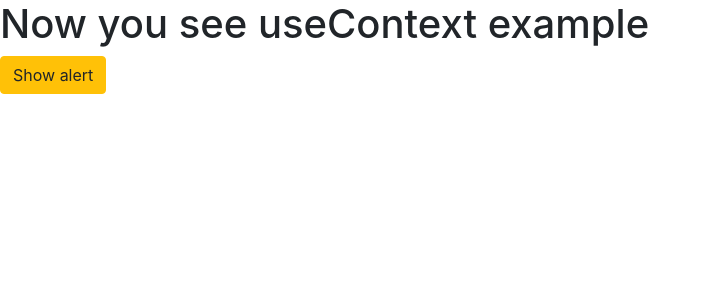
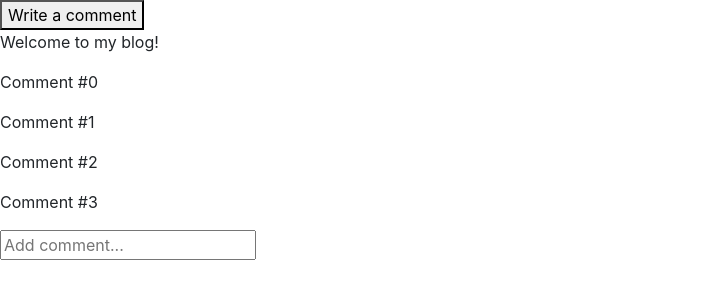
Before and after one commit to AlexandrChazov/react_hooks_examples, a React (Create React App) app: page / in a window 1280 px wide. Shown: the top 300 px of the page, without its empty margins (0-711 px from the left). Built offline with nearby package versions, Linux system fonts and the light colour scheme.

Commit message:
feat: add useImperativeHandle example

```diff
--- a/src/examples/App.css
+++ b/src/examples/App.css
@@ -7,11 +7,6 @@
   pointer-events: none;
 }
 
-@media (prefers-reduced-motion: no-preference) {
-  .App-logo {
-    animation: App-logo-spin infinite 20s linear;
-  }
-}
 
 .App-header {
   background-color: #282c34;
@@ -28,6 +23,17 @@
   color: #61dafb;
 }
 
+.CommentList {
+  height: 10em;
+  overflow-y: auto;
+}
+
+@media (prefers-reduced-motion: no-preference) {
+  .App-logo {
+    animation: App-logo-spin infinite 20s linear;
+  }
+}
+
 @keyframes App-logo-spin {
   from {
     transform: rotate(0deg);
--- /dev/null
+++ b/src/examples/useImperativeHandle.jsx
@@ -0,0 +1,83 @@
+import {forwardRef, useImperativeHandle, useRef} from "react";
+import "./App.css"
+
+const App = () => {
+  const postRef = useRef(null);
+
+  function handleClick() {
+    // т.о. мы получили доступ к списку коментариев "CommentList" и инпуту "Add comment..." дочерних компонент
+    postRef.current.scrollAndFocusAddComment();
+  }
+
+  return (
+    <>
+      <button onClick={handleClick}>
+        Write a comment
+      </button>
+      <Post ref={postRef} />
+    </>
+  );
+}
+
+// дочерние компоненты должны быть обёрнуты в "forwardRef"
+const Post = forwardRef((props, ref) => {
+  const commentsRef = useRef(null);
+  const addCommentRef = useRef(null);
+
+  // т.е. "useImperativeHandle" как бы добавляет новые методы к родительскому ref-у
+  useImperativeHandle(ref, () => {
+    return {
+      scrollAndFocusAddComment() {
+        commentsRef.current.scrollToBottom();
+        addCommentRef.current.focus();
+        // Это работать не будет, у нас нет полного доступа к инпуту
+        //    addCommentRef.current.style.opacity = 0.5;
+        //    addCommentRef.current.style.display = "none";
+      }
+    };
+  }, []);
+
+  return (
+    <>
+      <article>
+        <p>Welcome to my blog!</p>
+      </article>
+      <CommentList ref={commentsRef} />
+      <AddComment ref={addCommentRef} />
+    </>
+  );
+});
+
+// дочерние компоненты должны быть обёрнуты в "forwardRef"
+const CommentList = forwardRef(function CommentList(props, ref) {
+  const divRef = useRef(null);
+
+  // т.е. "useImperativeHandle" как бы добавляет новые методы к родительскому ref-у
+  useImperativeHandle(ref, () => {
+    return {
+      scrollToBottom() {
+        const node = divRef.current;
+        node.scrollTop = node.scrollHeight;
+      }
+    };
+  }, []);
+
+  let comments = [];
+  for (let i = 0; i < 50; i++) {
+    comments.push(<p key={i}>Comment #{i}</p>);
+  }
+
+  return (
+    <div className="CommentList" ref={divRef}>
+      {comments}
+    </div>
+  );
+});
+
+// дочерние компоненты должны быть обёрнуты в "forwardRef"
+const AddComment = forwardRef(function AddComment(props, ref) {
+  return <input placeholder="Add comment..." ref={ref} />;
+});
+
+
+export default App;
--- a/src/index.js
+++ b/src/index.js
@@ -2,7 +2,7 @@
 import ReactDOM from 'react-dom';
 import './index.css';
 import reportWebVitals from './reportWebVitals';
-import App from './examples/useReducerExample';
+import App from './examples/useImperativeHandle';
 
 ReactDOM.render(
   <React.StrictMode>
```
Also changed, not shown: src/examples/Context/Context.jsx (line endings or trailing spaces).
